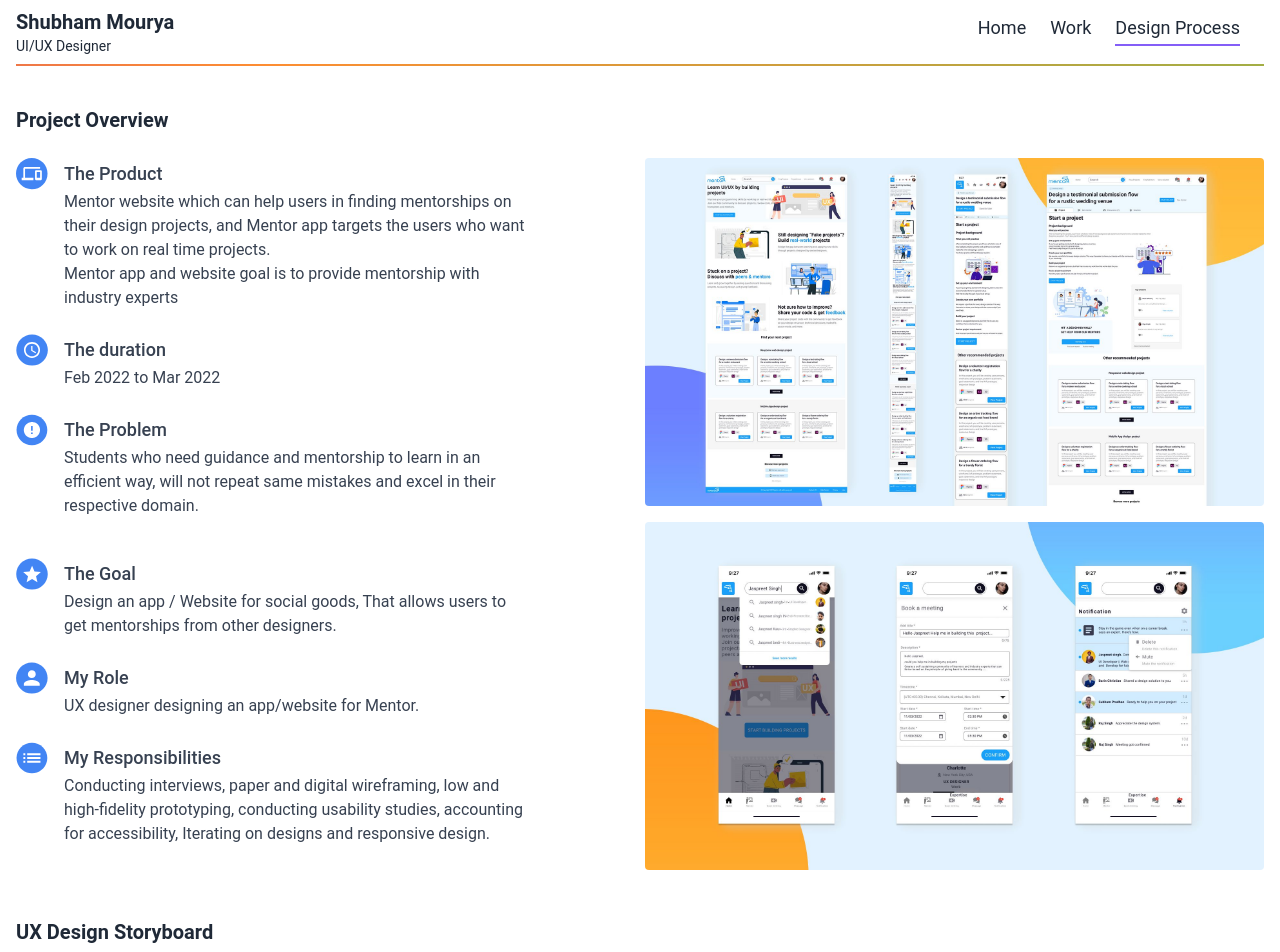
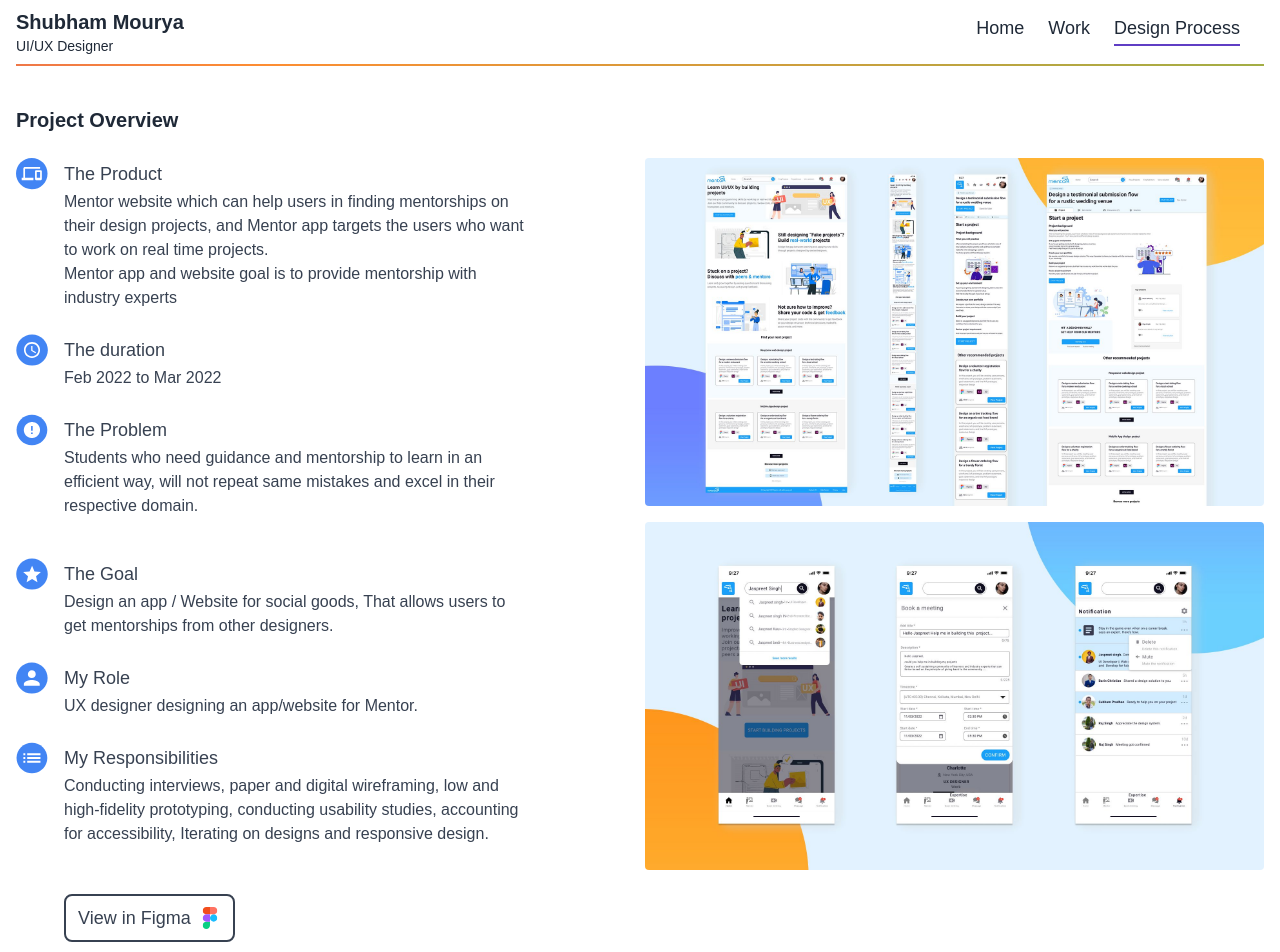
Before and after one commit to 01singhjaspreet/shubham-portfolio-react, a React (Create React App) app: page /mentor-project in a window 1280 px wide. Shown: the top 952 px of the page. Built offline with nearby package versions, Linux system fonts and the light colour scheme.

Commit message:
font update and figma link added

```diff
--- a/src/components/home.js
+++ b/src/components/home.js
@@ -7,7 +7,7 @@ export default function Home() {
     return (
         <main
             className="container flex flex-col items-center justify-between w-full px-4 mx-auto mt-10 text-gray-800 xl:flex-row xl:justify-evenly">
-            <img className="mb-20 rounded-full shadow xl:mb-0 w-80 xl:w-72 xl:h-72" src={DP} alt="Shubham" />
+            <img className="mb-20 rounded-full shadow xl:mb-0 w-80 xl:w-72 xl:h-72 border-[16px] border-violet-1000" src={DP} alt="Shubham" />
             <div className="max-w-3xl xl:pl-8">
                 <div className="font-semibold text-violet-700">HELLO THERE,</div>
                 <div className="font-bold text-7xl">I'm Shubham</div>
--- a/src/components/mentorProject.js
+++ b/src/components/mentorProject.js
@@ -104,6 +104,25 @@ export default function MentorProject() {
           <p className="ml-12 ">
             Conducting interviews, paper and digital wireframing, low and high-fidelity prototyping, conducting usability studies, accounting for accessibility, Iterating on designs and responsive design.
           </p>
+          <div className='flex justify-center gap-6 mt-12 md:ml-12 md:justify-start'>
+            <a className='inline-flex items-center gap-2 px-3 py-2 text-lg font-medium text-gray-700 transition-all border-2 border-gray-700 rounded-lg hover:bg-gray-700 hover:text-white' target="_blank" href='https://www.figma.com/file/JhZBLViHXhxOFjcXbhpkf6/Mentor?node-id=0%3A1' rel='noopener noreferrer'>
+              View in Figma
+              <svg width="22px" height="22px" viewBox="0 0 38 57" fill="none" xmlns="http://www.w3.org/2000/svg">
+                <g clip-path="url(#clip0_1_137)">
+                  <path d="M19 28.5C19 25.9804 20.0009 23.5641 21.7825 21.7825C23.5641 20.0009 25.9804 19 28.5 19C31.0196 19 33.4359 20.0009 35.2175 21.7825C36.9991 23.5641 38 25.9804 38 28.5C38 31.0196 36.9991 33.4359 35.2175 35.2175C33.4359 36.9991 31.0196 38 28.5 38C25.9804 38 23.5641 36.9991 21.7825 35.2175C20.0009 33.4359 19 31.0196 19 28.5Z" fill="#1ABCFE" />
+                  <path d="M0 47.5C0 44.9804 1.00089 42.5641 2.78249 40.7825C4.56408 39.0009 6.98044 38 9.5 38H19V47.5C19 50.0196 17.9991 52.4359 16.2175 54.2175C14.4359 55.9991 12.0196 57 9.5 57C6.98044 57 4.56408 55.9991 2.78249 54.2175C1.00089 52.4359 0 50.0196 0 47.5H0Z" fill="#0ACF83" />
+                  <path d="M19 0V19H28.5C31.0196 19 33.4359 17.9991 35.2175 16.2175C36.9991 14.4359 38 12.0196 38 9.5C38 6.98044 36.9991 4.56408 35.2175 2.78249C33.4359 1.00089 31.0196 0 28.5 0L19 0Z" fill="#FF7262" />
+                  <path d="M0 9.5C0 12.0196 1.00089 14.4359 2.78249 16.2175C4.56408 17.9991 6.98044 19 9.5 19H19V0H9.5C6.98044 0 4.56408 1.00089 2.78249 2.78249C1.00089 4.56408 0 6.98044 0 9.5H0Z" fill="#F24E1E" />
+                  <path d="M0 28.5C0 31.0196 1.00089 33.4359 2.78249 35.2175C4.56408 36.9991 6.98044 38 9.5 38H19V19H9.5C6.98044 19 4.56408 20.0009 2.78249 21.7825C1.00089 23.5641 0 25.9804 0 28.5H0Z" fill="#A259FF" />
+                </g>
+                <defs>
+                  <clipPath id="clip0_1_137">
+                    <rect width="38" height="57" fill="white" />
+                  </clipPath>
+                </defs>
+              </svg>
+            </a>
+          </div>
         </div>
         <div className="order-1 col-span-12 mt-6 lg:col-span-6 lg:col-start-7 lg:order-2 lg:mt-0">
           <img src={require("../assets/mentor/1.png")} className="w-full rounded" alt="" />
--- a/src/components/nastaProject.js
+++ b/src/components/nastaProject.js
@@ -126,10 +126,31 @@ export default function MentorProject() {
           <p className="ml-12 ">
             I have developed the HTML and CSS code for the website and Jaspreet Singh implimented the required JS of the website.
           </p>
-          <a className='inline-flex items-center gap-2 px-3 py-2 mt-12 ml-12 text-lg font-medium transition-all border-2 rounded-lg border-violet-600 text-violet-600 hover:bg-violet-600 hover:text-white' target="_blank" href='https://nasta-shubham.netlify.app/' rel='noopener noreferrer'>View Project
-            <svg fill="currentColor" strokeWidth='1' xmlns="http://www.w3.org/2000/svg" viewBox="0 0 48 48" width="20px" height="20px">
-              <path stroke="currentColor" d="M 40.960938 4.9804688 A 2.0002 2.0002 0 0 0 40.740234 5 L 28 5 A 2.0002 2.0002 0 1 0 28 9 L 36.171875 9 L 22.585938 22.585938 A 2.0002 2.0002 0 1 0 25.414062 25.414062 L 39 11.828125 L 39 20 A 2.0002 2.0002 0 1 0 43 20 L 43 7.2460938 A 2.0002 2.0002 0 0 0 40.960938 4.9804688 z M 12.5 8 C 8.3826878 8 5 11.382688 5 15.5 L 5 35.5 C 5 39.617312 8.3826878 43 12.5 43 L 32.5 43 C 36.617312 43 40 39.617312 40 35.5 L 40 26 A 2.0002 2.0002 0 1 0 36 26 L 36 35.5 C 36 37.446688 34.446688 39 32.5 39 L 12.5 39 C 10.553312 39 9 37.446688 9 35.5 L 9 15.5 C 9 13.553312 10.553312 12 12.5 12 L 22 12 A 2.0002 2.0002 0 1 0 22 8 L 12.5 8 z" /></svg>
-          </a>
+          <div className='flex justify-center gap-6 mt-12 md:ml-12 md:justify-start'>
+
+            <a className='inline-flex items-center gap-2 px-3 py-2 text-lg font-medium transition-all border-2 rounded-lg border-violet-600 text-violet-600 hover:bg-violet-600 hover:text-white' target="_blank" href='https://nasta-shubham.netlify.app/' rel='noopener noreferrer'>View Live
+              <svg fill="currentColor" strokeWidth='1' xmlns="http://www.w3.org/2000/svg" viewBox="0 0 48 48" width="20px" height="20px">
+                <path stroke="currentColor" d="M 40.960938 4.9804688 A 2.0002 2.0002 0 0 0 40.740234 5 L 28 5 A 2.0002 2.0002 0 1 0 28 9 L 36.171875 9 L 22.585938 22.585938 A 2.0002 2.0002 0 1 0 25.414062 25.414062 L 39 11.828125 L 39 20 A 2.0002 2.0002 0 1 0 43 20 L 43 7.2460938 A 2.0002 2.0002 0 0 0 40.960938 4.9804688 z M 12.5 8 C 8.3826878 8 5 11.382688 5 15.5 L 5 35.5 C 5 39.617312 8.3826878 43 12.5 43 L 32.5 43 C 36.617312 43 40 39.617312 40 35.5 L 40 26 A 2.0002 2.0002 0 1 0 36 26 L 36 35.5 C 36 37.446688 34.446688 39 32.5 39 L 12.5 39 C 10.553312 39 9 37.446688 9 35.5 L 9 15.5 C 9 13.553312 10.553312 12 12.5 12 L 22 12 A 2.0002 2.0002 0 1 0 22 8 L 12.5 8 z" /></svg>
+            </a>
+
+            <a className='inline-flex items-center gap-2 px-3 py-2 text-lg font-medium text-gray-700 transition-all border-2 border-gray-700 rounded-lg hover:bg-gray-700 hover:text-white' target="_blank" href='https://www.figma.com/file/zihDjjfgExaYyEF7xE5ED8/Nasta?node-id=0%3A1' rel='noopener noreferrer'>
+              View in Figma
+              <svg width="22px" height="22px" viewBox="0 0 38 57" fill="none" xmlns="http://www.w3.org/2000/svg">
+                <g clip-path="url(#clip0_1_137)">
+                  <path d="M19 28.5C19 25.9804 20.0009 23.5641 21.7825 21.7825C23.5641 20.0009 25.9804 19 28.5 19C31.0196 19 33.4359 20.0009 35.2175 21.7825C36.9991 23.5641 38 25.9804 38 28.5C38 31.0196 36.9991 33.4359 35.2175 35.2175C33.4359 36.9991 31.0196 38 28.5 38C25.9804 38 23.5641 36.9991 21.7825 35.2175C20.0009 33.4359 19 31.0196 19 28.5Z" fill="#1ABCFE" />
+                  <path d="M0 47.5C0 44.9804 1.00089 42.5641 2.78249 40.7825C4.56408 39.0009 6.98044 38 9.5 38H19V47.5C19 50.0196 17.9991 52.4359 16.2175 54.2175C14.4359 55.9991 12.0196 57 9.5 57C6.98044 57 4.56408 55.9991 2.78249 54.2175C1.00089 52.4359 0 50.0196 0 47.5H0Z" fill="#0ACF83" />
+                  <path d="M19 0V19H28.5C31.0196 19 33.4359 17.9991 35.2175 16.2175C36.9991 14.4359 38 12.0196 38 9.5C38 6.98044 36.9991 4.56408 35.2175 2.78249C33.4359 1.00089 31.0196 0 28.5 0L19 0Z" fill="#FF7262" />
+                  <path d="M0 9.5C0 12.0196 1.00089 14.4359 2.78249 16.2175C4.56408 17.9991 6.98044 19 9.5 19H19V0H9.5C6.98044 0 4.56408 1.00089 2.78249 2.78249C1.00089 4.56408 0 6.98044 0 9.5H0Z" fill="#F24E1E" />
+                  <path d="M0 28.5C0 31.0196 1.00089 33.4359 2.78249 35.2175C4.56408 36.9991 6.98044 38 9.5 38H19V19H9.5C6.98044 19 4.56408 20.0009 2.78249 21.7825C1.00089 23.5641 0 25.9804 0 28.5H0Z" fill="#A259FF" />
+                </g>
+                <defs>
+                  <clipPath id="clip0_1_137">
+                    <rect width="38" height="57" fill="white" />
+                  </clipPath>
+                </defs>
+              </svg>
+            </a>
+          </div>
         </div>
         <div className="order-1 col-span-12 mt-6 lg:col-span-6 lg:col-start-7 lg:order-2 lg:mt-0">
           <img src={require("../assets/nasta/1.png")} className="w-full rounded" alt="" />
--- a/src/components/nav.js
+++ b/src/components/nav.js
@@ -20,7 +20,7 @@ export default function Nav() {
     };
 
     return (
-        <nav className="sticky top-0 left-0 z-20 w-full h-16 px-4 bg-white sm:h-auto">
+        <nav className="sticky top-0 left-0 z-20 w-full h-16 px-4 font-medium bg-white sm:h-auto">
             <div className="container items-center justify-between hidden w-full py-2 mx-auto sm:flex desktopMenu">
                 <Link to="/">
                     <h1 className="text-xl font-bold">Shubham Mourya</h1>
@@ -29,16 +29,16 @@ export default function Nav() {
                 <div className="flex items-center text-lg nav-links">
                     <Link className="pt-1 pb-2 mr-6 transition-all group" to='/'>
                         Home
-                        <div className={`div-underline h-0.5 group-hover:w-full duration-300 transition-all bg-violet-600 mt-0.5 ${isHome ? 'w-full' : 'w-0'}`}></div>
+                        <div className={`div-underline h-0.5 group-hover:w-full duration-300 transition-all bg-violet-1000 mt-0.5 ${isHome ? 'w-full' : 'w-0'}`}></div>
                     </Link>
                     <Link className="pt-1 pb-2 mr-6 transition-all group" to='/work'>
                         Work
-                        <div className={`div-underline h-0.5 group-hover:w-full duration-300 transition-all bg-violet-600 mt-0.5 ${isWork ? 'w-full' : 'w-0'}`}></div>
+                        <div className={`div-underline h-0.5 group-hover:w-full duration-300 transition-all bg-violet-1000 mt-0.5 ${isWork ? 'w-full' : 'w-0'}`}></div>
                     </Link>
                     {/* <a className="pt-1 pb-2 mr-6 transition-all group" href={Resume} target="_blank" rel="noreferrer"> */}
                     <Link className="pt-1 pb-2 mr-6 transition-all group" to='/mentor-project'>
                         Design Process
-                        <div className={`div-underline h-0.5 group-hover:w-full duration-300 transition-all bg-violet-600 mt-0.5 ${isDesignProcess ? 'w-full' : 'w-0'}`}></div>
+                        <div className={`div-underline h-0.5 group-hover:w-full duration-300 transition-all bg-violet-1000 mt-0.5 ${isDesignProcess ? 'w-full' : 'w-0'}`}></div>
                     </Link>
                 </div>
             </div>
@@ -60,15 +60,15 @@ export default function Nav() {
                 <div className="flex flex-col justify-center gap-8 text-5xl font-medium hamMenuOpenScreen__content">
                     <Link className="transition-all group w-max w-fit" to='/' onClick={handleCloseHamMenu}>
                         Home
-                        {isHome && <div className={`h-1.5 duration-300 transition-all bg-violet-600 mt-1.5 w-full`}></div>}
+                        {isHome && <div className={`h-1.5 duration-300 transition-all bg-violet-1000 mt-1.5 w-full`}></div>}
                     </Link>
                     <Link className="transition-all group w-max w-fit" to='/work' onClick={handleCloseHamMenu}>
                         Work
-                        {isWork && <div className={`h-1.5 duration-300 transition-all bg-violet-600 mt-1.5 w-full`}></div>}
+                        {isWork && <div className={`h-1.5 duration-300 transition-all bg-violet-1000 mt-1.5 w-full`}></div>}
                     </Link>
                     <Link className="transition-all group w-max w-fit" to='/mentor-project' onClick={handleCloseHamMenu}>
                         Design process
-                        {isDesignProcess && <div className={`h-1.5 duration-300 transition-all bg-violet-600 mt-1.5 w-full`}></div>}
+                        {isDesignProcess && <div className={`h-1.5 duration-300 transition-all bg-violet-1000 mt-1.5 w-full`}></div>}
                     </Link>
                     {/* <a href={Resume} target="_blank" rel="noreferrer">Resume</a> */}
                 </div>
--- a/src/index.css
+++ b/src/index.css
@@ -1,13 +1,12 @@
 @tailwind base;
 @tailwind components;
 @tailwind utilities;
-
-@import url("https://fonts.googleapis.com/css2?family=Roboto:wght@300;400;500;700&display=swap");
+@import url('https://fonts.googleapis.com/css2?family=Montserrat:wght@300;400;500;700&display=swap');
 
 body {
   margin: 0;
   min-height: 100vh;
-  font-family: "Roboto", sans-serif;
+  font-family: 'Montserrat', sans-serif;
   -webkit-font-smoothing: antialiased;
   -moz-osx-font-smoothing: grayscale;
 }
```
Lines whose indentation alone changed are shown as unchanged.
